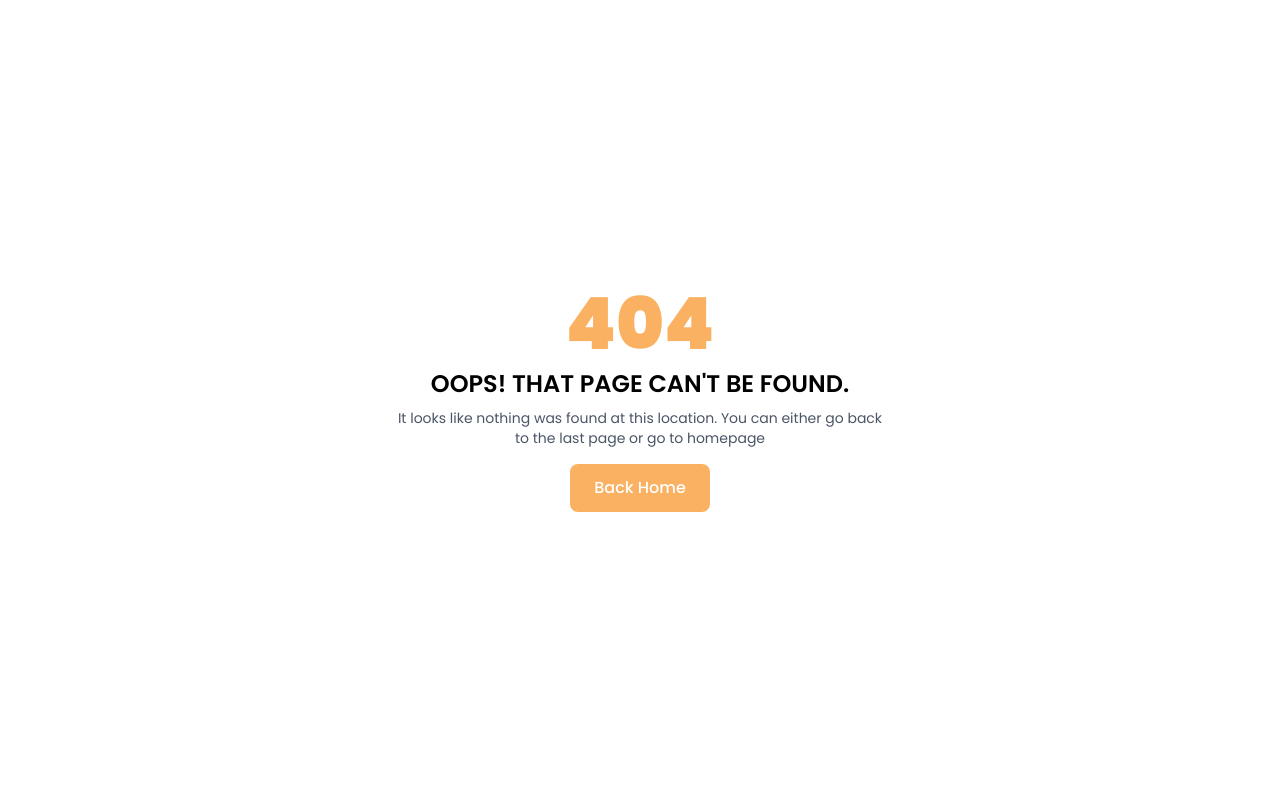
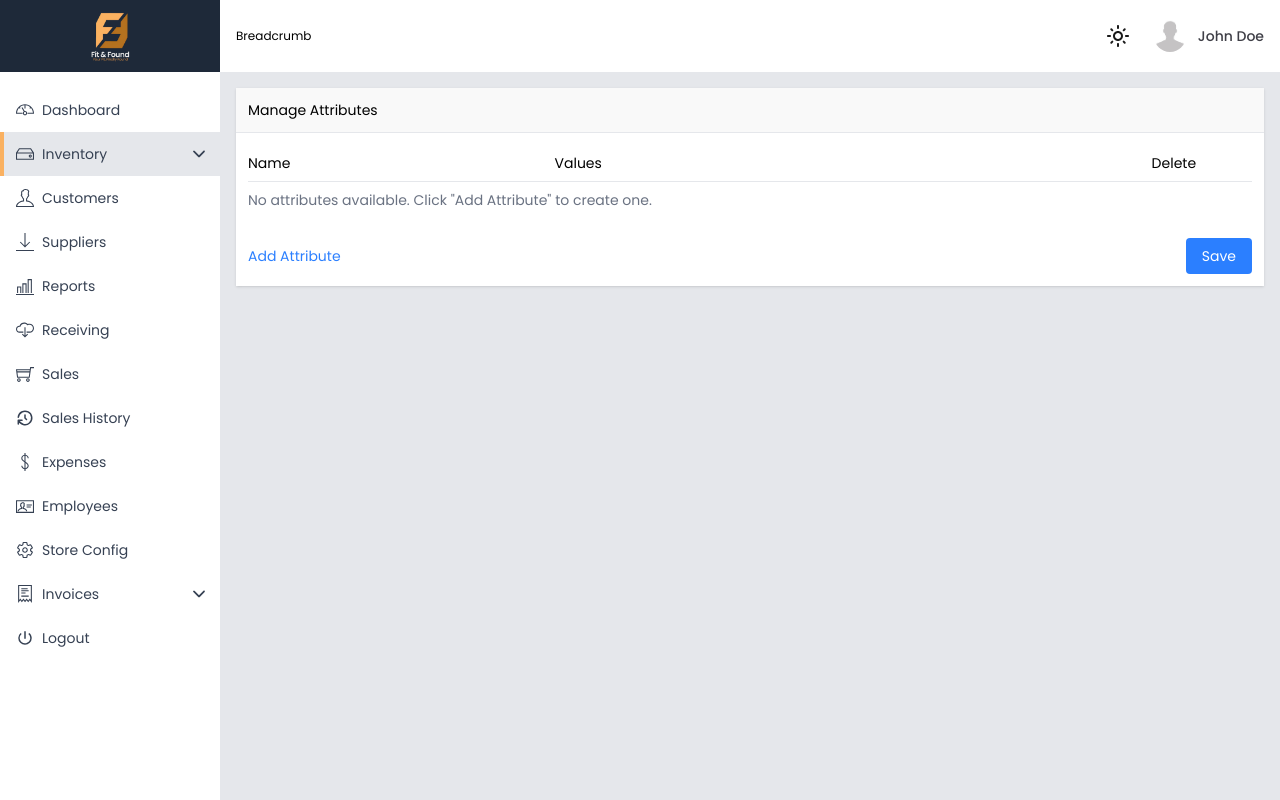
Before and after one commit to Shakiqurrahman/inventory-web-app, a React (Vite) app: page /attributes in a window 1280 px wide. Before the commit this address had no page. Built offline with nearby package versions, Linux system fonts and the light colour scheme.

Commit message:
attributes page done with state management

```diff
--- /dev/null
+++ b/src/pages/attributes/AttributesPage.tsx
@@ -0,0 +1,166 @@
+import { useRef } from "react";
+import { useDispatch, useSelector } from "react-redux";
+import {
+  addAttribute,
+  deleteAttribute,
+  updateAttribute,
+} from "../../redux/features/attributes/attributeSlice";
+import type { RootState } from "../../redux/store";
+
+const AttributesPage = () => {
+  const dispatch = useDispatch();
+
+  const { attributes } = useSelector((state: RootState) => state.attributes);
+
+  const editableRefs = useRef<Array<HTMLDivElement | null>>([]);
+
+  const handleKeyDown = (
+    e: React.KeyboardEvent<HTMLDivElement>,
+    index: number
+  ) => {
+    const el = editableRefs.current[index];
+    const inputValue = el?.innerText.trim() || "";
+
+    if (e.key === "Enter") {
+      e.preventDefault();
+      if (inputValue) {
+        const existingValues = attributes[index].attributeValues;
+
+        // ✅ Prevent duplicates
+        if (existingValues.includes(inputValue)) return;
+
+        const updatedAttribute = {
+          ...attributes[index],
+          attributeValues: [...existingValues, inputValue],
+        };
+
+        dispatch(updateAttribute({ index, updatedAttribute }));
+
+        if (el) el.innerText = "";
+      }
+    }
+
+    if (e.key === "Backspace" && inputValue === "") {
+      e.preventDefault();
+
+      // remove last attribute value
+      const updatedAttribute = {
+        ...attributes[index],
+        attributeValues: attributes[index].attributeValues.slice(0, -1),
+      };
+
+      dispatch(updateAttribute({ index, updatedAttribute }));
+    }
+  };
+
+  const handleChangeAttributeName = (index: number, value: string) => {
+    const updatedAttribute = {
+      ...attributes[index],
+      name: value,
+    };
+    dispatch(
+      updateAttribute({
+        index,
+        updatedAttribute,
+      })
+    );
+  };
+
+  const handleAddAttribute = () => {
+    const newAttribute = {
+      name: "",
+      attributeValues: [],
+    };
+    dispatch(addAttribute(newAttribute));
+  };
+
+  const handleSave = () => {
+    // Here you can implement the logic to save the attributes
+    console.log("Attributes saved:", attributes);
+  };
+
+  return (
+    <div className="bg-white shadow-sm">
+      <h1 className="p-3 bg-[#F9F9F9] text-sm border-b border-gray-200">
+        Manage Attributes
+      </h1>
+      <div className="p-3 overflow-x-auto">
+        <div className="flex py-2 items-center gap-4 border-b border-gray-200 text-sm">
+          <span className="w-[30%]">Name</span>
+          <span className="w-[60%]">Values</span>
+          <span className="w-[10%] shrink-0">Delete</span>
+        </div>
+        {attributes.length > 0 ? (
+          attributes.map((attribute, i) => (
+            <div
+              className="flex items-center py-2 gap-4 border-b border-gray-200 text-sm"
+              key={i}
+            >
+              <div className="w-[30%]">
+                <input
+                  type="text"
+                  value={attribute.name}
+                  onChange={(e) => handleChangeAttributeName(i, e.target.value)}
+                  placeholder="Attribute Name"
+                  className="w-full border border-gray-300 p-2 outline-none focus:border-blue-500 block"
+                />
+              </div>
+              <div className="w-[60%] px-2 py-1 border border-gray-300 outline-none focus-within:border-blue-500 flex flex-wrap gap-2">
+                {attribute.attributeValues.map((attr, index) => (
+                  <button
+                    key={index}
+                    className="bg-blue-100 text-blue-700 px-2 py-1 rounded text-sm"
+                  >
+                    {attr}
+                  </button>
+                ))}
+                <div
+                  ref={(el) => {
+                    editableRefs.current[i] = el;
+                  }}
+                  className="min-w-[100px] flex-1 p-1 outline-none"
+                  contentEditable={true}
+                  onKeyDown={(e) => handleKeyDown(e, i)}
+                ></div>
+              </div>
+              <div className="w-[10%] shrink-0">
+                <button
+                  type="button"
+                  onClick={() => {
+                    console.log(i);
+                    dispatch(deleteAttribute(i));
+                  }}
+                  className="text-red-500 hover:text-red-700 cursor-pointer"
+                >
+                  Delete
+                </button>
+              </div>
+            </div>
+          ))
+        ) : (
+          <div className="text-gray-500 text-sm py-2">
+            No attributes available. Click "Add Attribute" to create one.
+          </div>
+        )}
+        <div className="flex gap-5 items-center justify-between mt-5 text-sm">
+          <button
+            type="button"
+            onClick={handleAddAttribute}
+            className="text-blue-500 hover:text-blue-700 cursor-pointer"
+          >
+            Add Attribute
+          </button>
+          <button
+            type="button"
+            onClick={handleSave}
+            className="bg-blue-500 text-white px-4 py-2 rounded hover:bg-blue-600 cursor-pointer"
+          >
+            Save
+          </button>
+        </div>
+      </div>
+    </div>
+  );
+};
+
+export default AttributesPage;
--- /dev/null
+++ b/src/redux/features/attributes/attributeSlice.ts
@@ -0,0 +1,38 @@
+import { createSlice } from "@reduxjs/toolkit";
+
+type Attribute = {
+  name: string;
+  attributeValues: string[];
+};
+
+type AttributeState = {
+  attributes: Attribute[];
+};
+
+const initialState: AttributeState = {
+  attributes: [],
+};
+
+const attributeSlice = createSlice({
+  name: "attributes",
+  initialState,
+  reducers: {
+    addAttribute: (state, action) => {
+      const newAttribute = action.payload;
+      state.attributes.push(newAttribute);
+    },
+    updateAttribute: (state, action) => {
+      const { index, updatedAttribute } = action.payload;
+      if (state.attributes[index]) {
+        state.attributes[index] = updatedAttribute;
+      }
+    },
+    deleteAttribute: (state, action) => {
+      const index = action.payload;
+      state.attributes.splice(index, 1);
+    },
+  },
+});
+export const { addAttribute, deleteAttribute, updateAttribute } =
+  attributeSlice.actions;
+export default attributeSlice.reducer;
--- a/src/redux/store.ts
+++ b/src/redux/store.ts
@@ -11,6 +11,7 @@ import {
 import persistReducer from "redux-persist/es/persistReducer";
 import storage from "redux-persist/lib/storage";
 import { baseApi } from "./api/baseApi";
+import attributesReducer from "./features/attributes/attributeSlice";
 import authReducer from "./features/auth/authSlice";
 import categoriesReducer from "./features/categories/categoriesSlice";
 import supplierReducer from "./features/supplierSlice";
@@ -33,6 +34,7 @@ export const store = configureStore({
     theme: themeReducer,
     supplier: supplierReducer,
     categories: categoriesReducer,
+    attributes: attributesReducer,
   },
 
   middleware: (getDefaultMiddlewares) =>
--- a/src/routes/Routes.tsx
+++ b/src/routes/Routes.tsx
@@ -1,4 +1,5 @@
 import { createBrowserRouter, type RouteObject } from "react-router";
+import AttributesPage from "../pages/attributes/AttributesPage";
 import AllCategories from "../pages/categories/AllCategories";
 import Customerspage from "../pages/customerPage/Customerspage";
 import DashboardPage from "../pages/DashboardPage";
@@ -22,6 +23,10 @@ const routes: RouteObject[] = [
       {
         path: "/categories",
         element: <AllCategories />,
+      },
+      {
+        path: "/attributes",
+        element: <AttributesPage />,
       },
       {
         path: "/suppliers",
```
